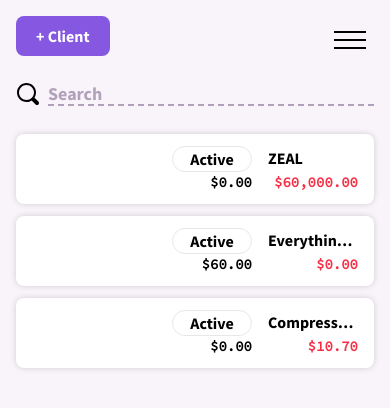
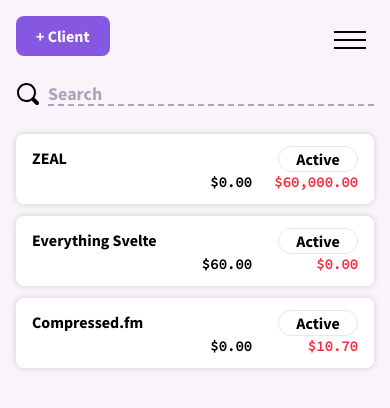
Before and after one commit to kyoukhana/sveltekitlearning, a SvelteKit app: page /clients in a window 390 px wide. Shown: the top 408 px of the page. Built offline with nearby package versions, Linux system fonts and the light colour scheme.

Commit message:
Lesson 71 - Additional Options for a Client
This one was pretty easy just copy paste with a few more changes

```diff
--- a/src/app.css
+++ b/src/app.css
@@ -52,6 +52,14 @@
 }
 
 @layer components {
+
+.action-button {
+	@apply flex cursor-pointer flex-col items-center justify-center font-bold text-daisyBush;
+}
+
+.swipe-revealed-actions{
+	@apply absolute inset-0 z-rowActions flex h-full w-full items-center justify-around;
+}
 	.invoice-table {
 		@apply mb-3 grid grid w-full grid-cols-invoiceTableMobile gap-x-4 px-4 lg:grid-cols-invoiceTable lg:px-6;
 	}
--- a/src/routes/(dashboard)/clients/ClientRow.svelte
+++ b/src/routes/(dashboard)/clients/ClientRow.svelte
@@ -5,15 +5,17 @@
 	import View from '$lib/components/Icon/View.svelte';
 	import Edit from '$lib/components/Icon/Edit.svelte';
 	import Trash from '$lib/components/Icon/Trash.svelte';
+	import Cancel from '$lib/components/Icon/Cancel.svelte';
 	import Activate from '$lib/components/Icon/Activate.svelte';
 	import Archive from '$lib/components/Icon/Archive.svelte';
 	import Tag from '$lib/components/Tag.svelte';
 	import { centsToDollars, sumInvoices } from '$lib/utils/moneyHelpers';
 	import SlidePanel from '$lib/components/SlidePanel.svelte';
 	import ClientForm from './ClientForm.svelte';
+	import { swipe } from '$lib/actions/Swipe';
 
 	export let client: Client;
-	console.log({ client });
+	let triggerReset = false;
 
 	let isAdditionalMenuShowing = false;
 
@@ -49,22 +51,40 @@
 	  isClientFormShowing = true;
 	  isAdditionalMenuShowing = false;
 	};
+
+	const handleArchiveClient = () => {
+	  client.clientStatus = 'archive';
+	  isAdditionalMenuShowing = false;
+	};
+
+	const handleDeleteClient = () => {
+	  console.log('deleting');
+	};
   </script>
 
-  <div class="client-table rounded-lg bg-white py-3 shadow-tableRow lg:py-6">
-	<div><Tag className="ml-auto" label={client.clientStatus} /></div>
-	<div class="truncate whitespace-nowrap text-base font-bold lg:text-xl">{client.name}</div>
+  <div class="relative">
+	<div
+	  class="client-table client-row relative z-row rounded-lg bg-white py-3 shadow-tableRow lg:py-6"
+	  use:swipe={{ triggerReset }}
+	  on:outOfView={() => {
+		triggerReset = false;
+	  }}
+	>
+	  <div class="status"><Tag className="ml-auto" label={client.clientStatus} /></div>
+	  <div class="client-name truncate whitespace-nowrap text-base font-bold lg:text-xl">
+		{client.name}
+	  </div>
 	  <div class="text-right font-mono text-sm font-bold lg:text-lg">
 		${centsToDollars(receivedInvoices())}
 	  </div>
 	  <div class="text-right font-mono text-sm font-bold text-scarlet lg:text-lg">
 		${centsToDollars(balanceInvoices())}
 	  </div>
-	<div class="relative hidden items-center justify-center lg:flex">
+	  <div class="view relative hidden items-center justify-center lg:flex">
 		<a href={`/clients/${client.id}`} class="text-pastelPurple hover:text-daisyBush"><View /></a>
 	  </div>
 	  <div
-	  class="relative hidden items-center justify-center lg:flex"
+		class="three-dots relative hidden items-center justify-center lg:flex"
 		use:clickOutside={() => {
 		  isAdditionalMenuShowing = false;
 		}}
@@ -91,16 +111,51 @@
 			  {
 				label: 'Archive',
 				icon: Archive,
-			  onClick: () => {
-				client.clientStatus = 'archive';
-				isAdditionalMenuShowing = false;
-			  },
+				onClick: handleArchiveClient,
 				disabled: client.clientStatus === 'archive'
 			  },
-			{ label: 'Delete', icon: Trash, onClick: () => console.log('deleting'), disabled: false }
+			  { label: 'Delete', icon: Trash, onClick: handleDeleteClient, disabled: false }
 			]}
 		  />
 		{/if}
+	  </div>
+	</div>
+
+	<!-- swipe to reveal -->
+	<div class="swipe-revealed-actions">
+	  <button
+		class="action-button"
+		on:click={() => {
+		  triggerReset = true;
+		}}
+	  >
+		<Cancel width={32} height={32} />
+		Cancel
+	  </button>
+	  <button class="action-button" on:click={handleEdit}>
+		<Edit width={32} height={32} />
+		Edit
+	  </button>
+	  {#if client.clientStatus === 'active'}
+		<button class="action-button" on:click={handleEdit}>
+		  <Archive width={32} height={32} />
+		  Archive
+		</button>
+	  {/if}
+	  {#if client.clientStatus === 'archive'}
+		<button class="action-button" on:click={handleArchiveClient}>
+		  <Activate width={32} height={32} />
+		  Activate
+		</button>
+	  {/if}
+	  <button class="action-button" on:click={handleDeleteClient}>
+		<Trash width={32} height={32} />
+		Delete
+	  </button>
+	  <a href={`/clients/${client.id}`} class="action-button">
+		<View width={32} height={32} />
+		View
+	  </a>
 	</div>
   </div>
 
@@ -109,3 +164,44 @@
 	  <ClientForm {closePanel} formStatus="edit" {client} />
 	</SlidePanel>
   {/if}
+
+  <style lang="postcss">
+	.client-row {
+	  grid-template-areas:
+		'clientName status'
+		'received balance';
+	}
+
+	@media (min-width: 1024px) {
+	  .client-row {
+		grid-template-areas: 'status clientName received balance view threeDots';
+	  }
+	}
+
+	.client-name {
+	  grid-area: clientName;
+	}
+
+	.status {
+	  grid-area: status;
+	}
+
+	.received {
+	  @apply text-left lg:text-right;
+	  grid-area: received;
+	}
+
+	.received:before {
+	  @apply block text-xs font-bold lg:hidden;
+	  content: 'Received: ';
+	}
+
+	.balance {
+	  grid-area: balance;
+	}
+
+	.balance:before {
+	  @apply block text-xs font-bold lg:hidden;
+	  content: 'Balance: ';
+	}
+  </style>
--- a/src/routes/(dashboard)/invoices/invoiceRow.svelte
+++ b/src/routes/(dashboard)/invoices/invoiceRow.svelte
@@ -96,7 +96,7 @@
 	</section>
 
 	<!--Swipe to reval-->
-	<div class="absolute inset-0 z-rowActions flex h-full w-full items-center justify-around">
+	<div class="swipe-revealed-actions">
 		<button class="action-button" on:click={() => {triggerReset = true;}}>
 		<Cancel width={32} height={32} />
 		Cancel
```
Lines whose indentation alone changed are shown as unchanged.
